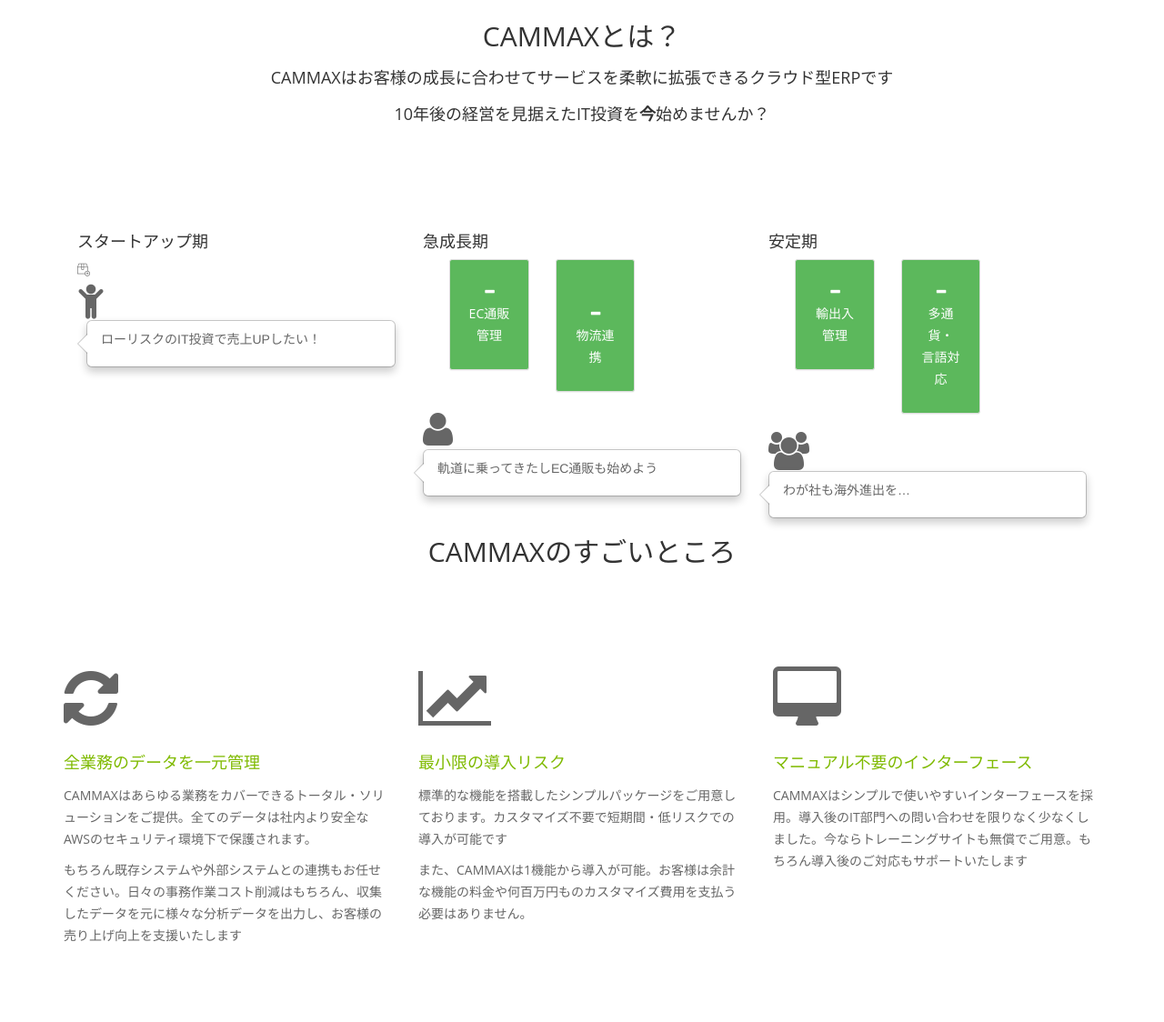
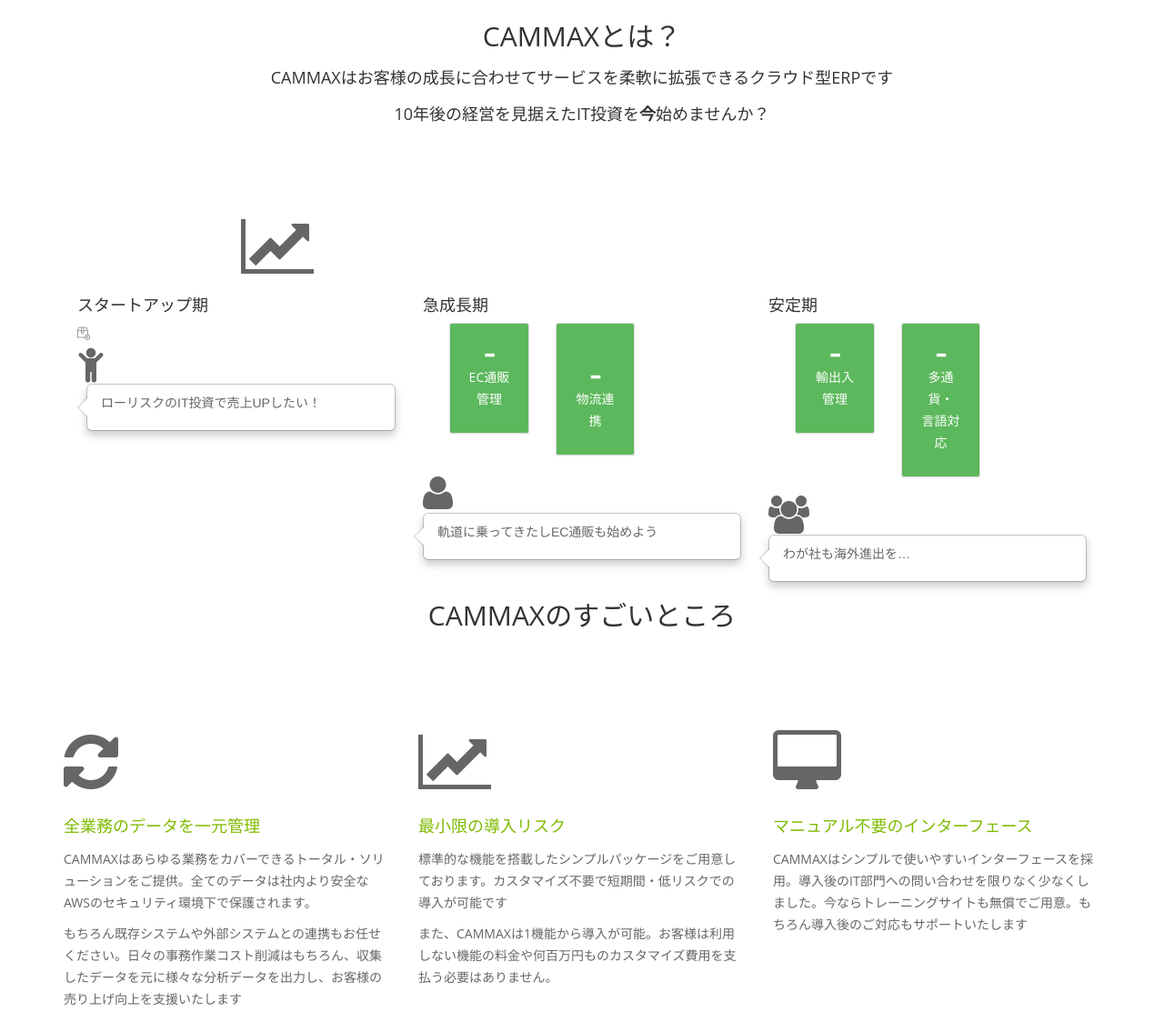
Before and after one commit to takatori-akiko/landingPage, a website: page index.html in a window 1280 px wide. Shown: the part 967-2091 px from the top of the page at 91% size. Drawn offline with Linux system fonts and the light colour scheme; files that its build step writes are made by us from their sources.

Commit message:
mockup landing page

```diff
--- a/index.html
+++ b/index.html
@@ -87,7 +87,7 @@
                     <!--資本金 3億～20億　社員数3名～30名-->
                     <!--ITリテラシーは高い人向け。-->
                     <h1 class="animated fadeInLeftBig">成長するクラウド型<span>ERP</span></h1>
-                    <p class="animated fadeInRightBig">企業の成長を支援し、企業と共に成長するサービス</p>
+                    <p class="animated fadeInRightBig">企業の成長を支援し、企業と共に成長するサービス <strong>"CAMMMAX"</strong></p>
                     <a data-scroll class="btn btn-start animated fadeInUpBig" href="#services">Start now</a>
                 </div>
             </div>
@@ -131,6 +131,9 @@
                 <h2>CAMMAXとは？</h2>
                 <h3>CAMMAXはお客様の成長に合わせてサービスを柔軟に拡張できるクラウド型ERPです</h3>
                 <h3>10年後の経営を見据えたIT投資を<strong>今</strong>始めませんか？</h3>
+            </div>
+            <div class="col-sm-8 col-sm-offset-2">
+            <i class="fa fa-line-chart  fa-5x" aria-hidden="true"></i>
             </div>
         </div>
         <div class="col-sm-4 wow fadeInUp" data-wow-duration="1000ms" data-wow-delay="800ms">
@@ -240,7 +243,7 @@
                     </div>
                     <div class="entry-content">
                         <p>標準的な機能を搭載したシンプルパッケージをご用意しております。カスタマイズ不要で短期間・低リスクでの導入が可能です</p>
-                        <p>また、CAMMAXは1機能から導入が可能。お客様は余計な機能の料金や何百万円ものカスタマイズ費用を支払う必要はありません。</p>
+                        <p>また、CAMMAXは1機能から導入が可能。お客様は利用しない機能の料金や何百万円ものカスタマイズ費用を支払う必要はありません。</p>
                     </div>
                 </div>
                 <div class="col-sm-4 wow fadeInUp" data-wow-duration="1000ms" data-wow-delay="800ms">
```
Also changed, not shown: dist/index.html.
